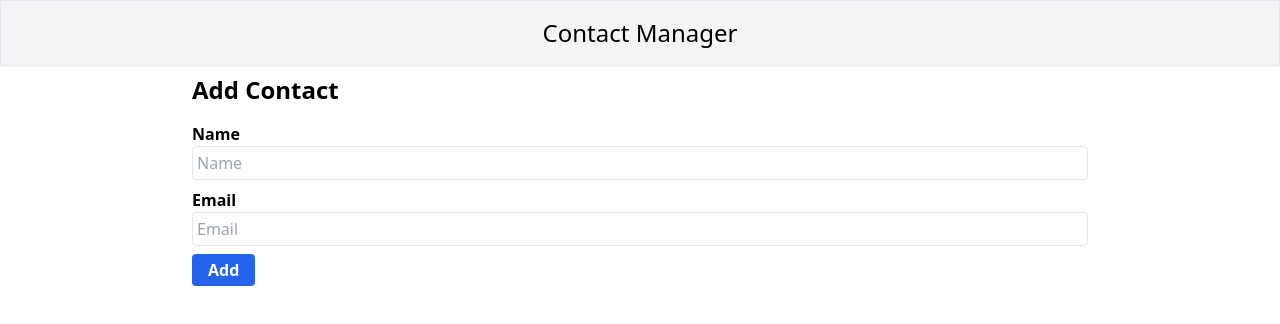
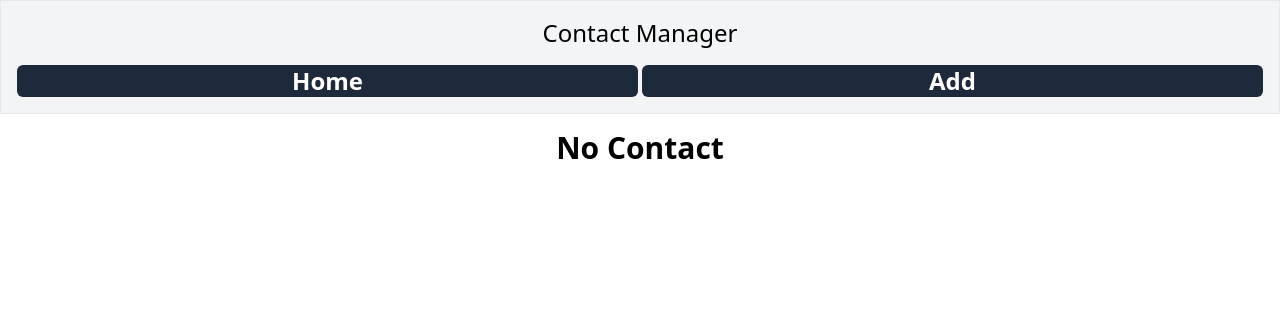
Before and after one commit to mmdsalehh/contact-list, a React (Vite) app: page / in a window 1280 px wide. Shown: the top 324 px of the page. Built offline with nearby package versions, Linux system fonts and the light colour scheme.

Commit message:
Add: react-router-dom

```diff
--- a/package.json
+++ b/package.json
@@ -12,7 +12,8 @@
   "dependencies": {
     "react": "^18.2.0",
     "react-dom": "^18.2.0",
-    "react-icons": "^4.8.0"
+    "react-icons": "^4.8.0",
+    "react-router-dom": "^6.11.2"
   },
   "devDependencies": {
     "@types/react": "^18.0.28",
--- a/src/App.jsx
+++ b/src/App.jsx
@@ -1,12 +1,8 @@
-import ContactApp from "./components/ContactApp";
-import ContactProvider from "./context/ContactContext";
+import { RouterProvider } from "react-router-dom";
+import router from "./router";
 
 function App() {
-  return (
-    <ContactProvider>
-      <ContactApp />
-    </ContactProvider>
-  );
+  return <RouterProvider router={router} />;
 }
 
 export default App;
--- a/src/components/ContactAdd.jsx
+++ b/src/components/ContactAdd.jsx
@@ -1,7 +1,12 @@
 import { useState } from "react";
+import { useNavigate } from "react-router-dom";
+import { useContactsDispatcher } from "../context/ContactProvider";
 import Input from "../common/Input";
 
-const ContactAdd = ({ handleContactAdd }) => {
+const ContactAdd = () => {
+  const dispatch = useContactsDispatcher();
+  const navigate = useNavigate();
+
   const [formValues, setFormValues] = useState({
     name: "",
     email: "",
@@ -14,7 +19,8 @@ const ContactAdd = ({ handleContactAdd }) => {
       return;
     }
 
-    handleContactAdd(formValues);
+    dispatch({ type: "addOne", data: formValues });
+    navigate("/");
     setFormValues({
       name: "",
       email: "",
--- a/src/components/ContactApp.jsx
+++ /dev/null
@@ -1,43 +0,0 @@
-import { useEffect } from "react";
-
-import Header from "./Header";
-import ContactAdd from "./ContactAdd";
-import ContactList from "./ContactList";
-import { useContacts, useContactsDispatcher } from "../context/ContactContext";
-
-const ContactApp = () => {
-  const contacts = useContacts();
-  const dispatch = useContactsDispatcher();
-
-  const handleContactAdd = (contact) => {
-    dispatch({ type: "addOne", data: contact });
-  };
-
-  const handleContactDelete = (id) => {
-    dispatch({ type: "remove", id });
-  };
-
-  useEffect(() => {
-    const data = JSON.parse(localStorage.getItem("contacts"));
-    if (data && data.length) dispatch({ type: "addMany", data });
-  }, []);
-
-  useEffect(() => {
-    localStorage.setItem("contacts", JSON.stringify(contacts));
-  }, [contacts]);
-
-  return (
-    <>
-      <Header />
-      <div className="px-48">
-        <ContactAdd handleContactAdd={handleContactAdd} />
-        <ContactList
-          contacts={contacts}
-          handleContactDelete={handleContactDelete}
-        />
-      </div>
-    </>
-  );
-};
-
-export default ContactApp;
--- a/src/components/ContactList.jsx
+++ b/src/components/ContactList.jsx
@@ -1,7 +1,31 @@
+import { useEffect } from "react";
 import { BiTrash, BiUserCircle } from "react-icons/bi";
+import { useContacts, useContactsDispatcher } from "../context/ContactProvider";
 
-const ContactList = ({ contacts, handleContactDelete }) => {
-  if (!contacts.length) return null;
+const ContactList = () => {
+  const contacts = useContacts();
+  const dispatch = useContactsDispatcher();
+
+  const handleContactDelete = (id) => {
+    dispatch({ type: "remove", id });
+  };
+
+  useEffect(() => {
+    const data = JSON.parse(localStorage.getItem("contacts"));
+    if (data && data.length) dispatch({ type: "addMany", data });
+  }, []);
+
+  useEffect(() => {
+    localStorage.setItem("contacts", JSON.stringify(contacts));
+  }, [contacts]);
+
+  if (!contacts.length) {
+    return (
+      <div className="p-4 text-center">
+        <h1 className="text-3xl font-semibold">No Contact</h1>
+      </div>
+    );
+  }
 
   return (
     <div className="mt-4 space-y-2">
--- a/src/components/Header.jsx
+++ b/src/components/Header.jsx
@@ -1,7 +1,29 @@
+import { NavLink } from "react-router-dom";
+
+const links = [
+  { to: "", name: "Home" },
+  { to: "/add", name: "Add" },
+];
+
 const Header = () => {
   return (
     <header className="border bg-gray-100 p-4">
       <h1 className="text-center text-2xl">Contact Manager</h1>
+      <section className="mt-4 grid grid-cols-2 gap-1">
+        {links.map((link) => (
+          <NavLink
+            to={link.to}
+            className={({ isActive }) => {
+              return `rounded-md bg-slate-800 font-semibold text-white ${
+                isActive && "text-green-500"
+              }`;
+            }}
+            key={link.to}
+          >
+            <h1 className="text-center text-2xl">{link.name}</h1>
+          </NavLink>
+        ))}
+      </section>
     </header>
   );
 };
--- a/src/context/ContactContext.jsx
+++ b/src/context/ContactProvider.jsx
@@ -7,7 +7,7 @@ const ContactContextDispatcher = createContext();
 const reducer = (state, action) => {
   switch (action.type) {
     case "addMany": {
-      return [...action.data, ...state];
+      return [...action.data];
     }
 
     case "addOne": {
--- /dev/null
+++ b/src/layout/RootLayout.jsx
@@ -0,0 +1,18 @@
+import { Outlet } from "react-router-dom";
+import ContactProvider from "../context/ContactProvider";
+import Header from "../components/Header";
+
+const RootLayout = () => {
+  return (
+    <ContactProvider>
+      <>
+        <Header />
+        <div className="px-48">
+          <Outlet />
+        </div>
+      </>
+    </ContactProvider>
+  );
+};
+
+export default RootLayout;
--- /dev/null
+++ b/src/router.jsx
@@ -0,0 +1,19 @@
+import { createBrowserRouter } from "react-router-dom";
+import RootLayout from "./layout/RootLayout";
+import ContactList from "./components/ContactList";
+import ContactAdd from "./components/ContactAdd";
+
+const router = createBrowserRouter([
+  {
+    element: <RootLayout />,
+    children: [
+      {
+        path: "/",
+        element: <ContactList />,
+      },
+      { path: "/add", element: <ContactAdd /> },
+    ],
+  },
+]);
+
+export default router;
```
Also changed, not shown: 1 other file (tests, documents, lock files or other folders).
